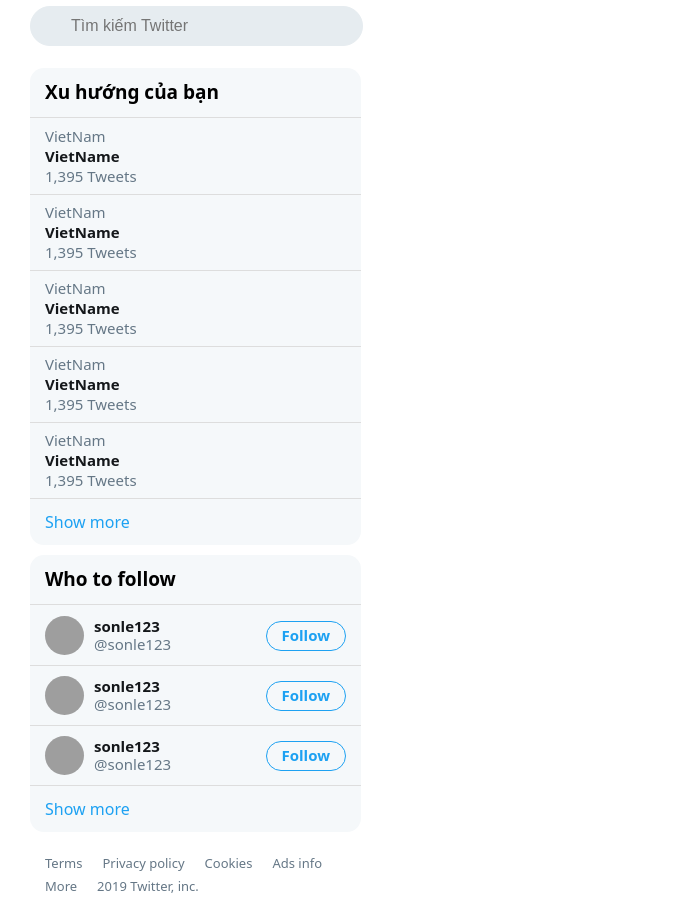
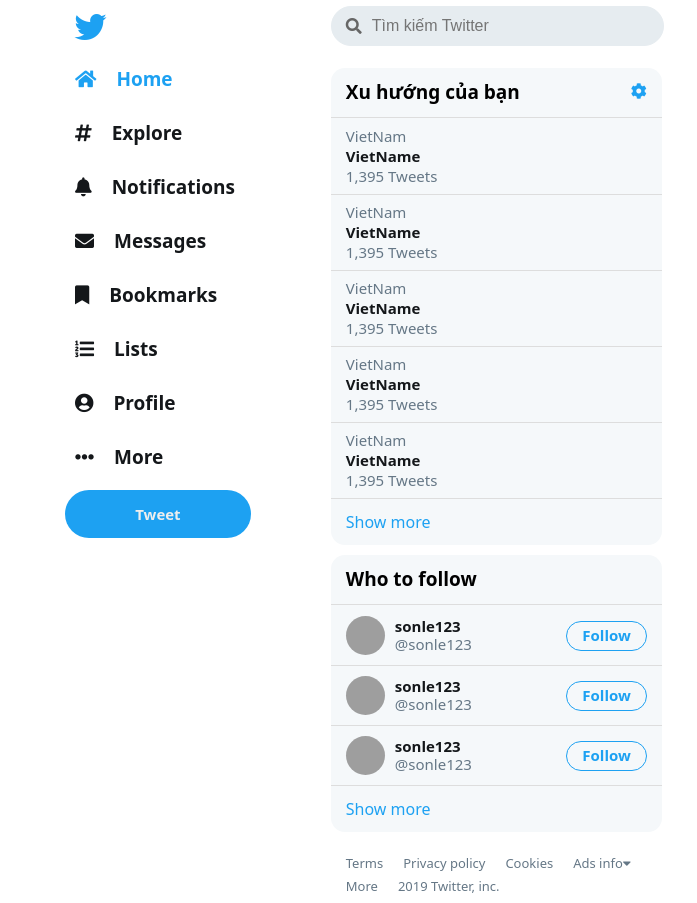
Before and after one commit to leHoangKhacSon/twitter-react-redux, a React (Create React App) app: page / in a window 1280 px wide. Shown: the whole page, without its empty margins (0-697 px from the left). Built offline with nearby package versions, Linux system fonts and the light colour scheme; grey boxes are pictures that could not be loaded.

Commit message:
Create menu component

```diff
--- a/public/index.html
+++ b/public/index.html
@@ -9,6 +9,7 @@
       name="description"
       content="Web site created using create-react-app"
     />
+    <link rel="stylesheet" href="https://use.fontawesome.com/releases/v5.2.0/css/all.css">
     <link rel="apple-touch-icon" href="logo192.png" />
     <!--
       manifest.json provides metadata used when your web app is installed on a
--- a/src/App.js
+++ b/src/App.js
@@ -5,10 +5,14 @@ import Trending from './components/Trending';
 import Search from './components/Search';
 import WhoToFollow from './components/WhoToFollow';
 import Footer from './components/Footer';
+import Menu from './components/Menu';
 
 function App() {
   return (
     <div className="App">
+      <div className="left-siderbar">
+        <Menu />
+      </div>
       <div className="right-siderbar">
         <Search />
         <Trending />
--- a/src/App.scss
+++ b/src/App.scss
@@ -82,3 +82,9 @@ $url: 'https://images.unsplash.com/photo-1572491929821-e7964a44096a?ixlib=rb-1.2
   font-family: $font;
   width: 32.5%;
 }
+
+.left-siderbar {
+	font-family: $font;
+	width: 23.5%;
+	padding: 0;
+}
--- /dev/null
+++ b/src/components/Menu/index.js
@@ -0,0 +1,56 @@
+import React from 'react';
+import PropTypes from 'prop-types';
+import { connect } from 'react-redux';
+
+import './style.scss';
+
+function Menu({ menu }) {
+  const { menuLogo, menuItems, menuButton } = menu;
+  return (
+    <div className="menu">
+      <div className="menu-logo">
+        <a href="#">
+          <i class={menuLogo}></i>
+        </a>
+      </div>
+      <div className="menu-list">
+        {menuItems.map((item, index) => (
+          <a href="#" className="menu-list-item">
+            <div className="menu-list-item-content">
+              <i class={item.itemIcon}></i>
+              <span className="menu-list-item-title">
+                {item.itemName}
+              </span>
+            </div>
+          </a>
+        ))}
+      <div className="menu-btn">
+        <a href="#">
+          {menuButton}
+        </a>
+      </div>
+    </div>
+  </div>
+  )
+}
+
+Menu.propTypes = {
+  menu: PropTypes.shape({
+    menuLogo: PropTypes.string,
+    menuItems: PropTypes.arrayOf(
+      PropTypes.shape({
+        itemIcon: PropTypes.string,
+        itemName: PropTypes.string
+      })
+    ),
+    menuButton: PropTypes.string
+  })
+}
+
+const mapStateToProps = state => {
+  return {
+    menu: state.menu
+  }
+}
+
+export default connect(mapStateToProps)(Menu);
--- /dev/null
+++ b/src/components/Menu/style.scss
@@ -0,0 +1,75 @@
+$primary-color: rgba(29, 161, 242, 1.00);
+$bg-hover: rgba(29, 161, 242, 0.1);
+$trend-hover: rgba(170, 184, 194, 0.1);
+$font: "system-ui", -apple-system, BlinkMacSystemFont, "Segoe UI", Roboto, Ubuntu, "Helvetica Neue", sans-serif;
+$border-image: 14px;
+
+.menu {
+  margin-left: 45px;
+  padding: 0 20px;
+  &-logo {
+    width: 49px;
+    height: 49px;
+    margin: 2px 0 2px 1px;
+    display: flex;
+    justify-content: center;
+    align-items: center;
+    border-radius: 50%;
+    a {
+      color: $primary-color;
+    };
+  };
+  &-logo:hover {
+    background-color: $bg-hover;
+  };
+  &-list {
+    display: flex;
+    flex-direction: column;
+    margin-top: 2px;
+    margin-bottom: 5px;
+    &-item {
+      text-decoration: none;
+      color: rgb(20, 23, 26);
+      font-weight: 600;
+      font-size: 19px;
+      padding: 4px 0;
+      &-content {
+        height: 26px;
+        padding: 10px;
+        display: inline-block;
+        border-radius: 22px;
+        transition: all .3s;
+        .menu-list-item-title {
+          margin: 0 15px 0 20px;
+          line-height: 1.3125;
+        };
+      };
+    };
+    &-item:nth-child(1) {
+      color: $primary-color;
+    }
+    &-item:hover .menu-list-item-content {
+      color: $primary-color;
+      background-color: $bg-hover;
+      cursor: pointer;
+    };
+  };
+  &-btn {
+    padding: 16px 21px;
+    text-align: center;
+    margin: 5px 30px 5px 0;
+    border-radius: 30px;
+    background-color: $primary-color;
+    transition: all .3s;
+    a {
+      color: #eee;
+      font-size: 15px;
+      text-decoration: none;
+      font-weight: 700;
+    };
+  };
+  .btn:hover {
+    background-color: rgb(26, 145, 218);
+    cursor: pointer;
+  }
+}
--- a/src/reducers/index.js
+++ b/src/reducers/index.js
@@ -3,11 +3,13 @@ import { combineReducers } from 'redux';
 import trending from './trending';
 import search from './search';
 import whoToFollow from './whoToFollow';
+import menu from './menu';
 
 const Reducer = combineReducers({
   trending,
   search,
-  whoToFollow
+  whoToFollow,
+  menu
 });
 
 export default Reducer;
--- /dev/null
+++ b/src/reducers/menu.js
@@ -0,0 +1,47 @@
+const initialState = {
+  menuLogo: 'fab fa-twitter fa-2x',
+  menuItems: [
+    {
+      itemIcon: 'menu-item-icon fas fa-home',
+      itemName: 'Home'
+    },
+    {
+      itemIcon: 'menu-item-icon fas fa-hashtag',
+      itemName: 'Explore'
+    },
+    {
+      itemIcon: 'menu-item-icon fas fa-bell',
+      itemName: 'Notifications'
+    },
+    {
+      itemIcon: 'menu-item-icon fas fa-envelope',
+      itemName: 'Messages'
+    },
+    {
+      itemIcon: 'menu-item-icon fas fa-bookmark',
+      itemName: 'Bookmarks'
+    },
+    {
+      itemIcon: 'menu-item-icon fas fa-list-ol',
+      itemName: 'Lists'
+    },
+    {
+      itemIcon: 'menu-item-icon fas fa-user-circle',
+      itemName: 'Profile'
+    },
+    {
+      itemIcon: 'menu-item-icon fas fa-ellipsis-h',
+      itemName: 'More'
+    }
+  ],
+  menuButton: 'Tweet'
+}
+
+const menu = (state = initialState, action) => {
+  switch (action.type) {
+    default:
+      return state;
+  }
+};
+
+export default menu;
```
